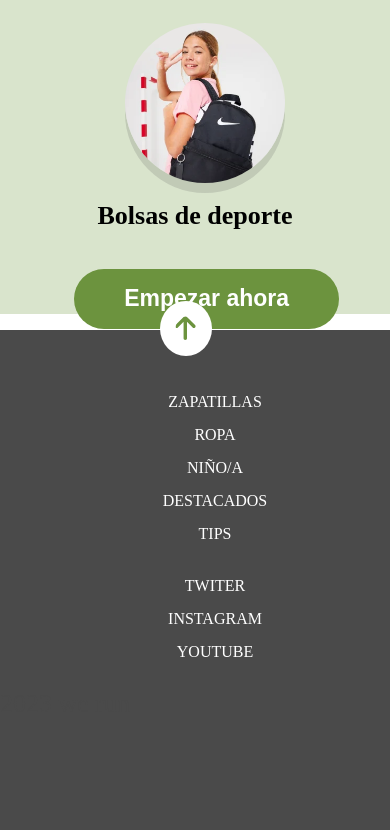
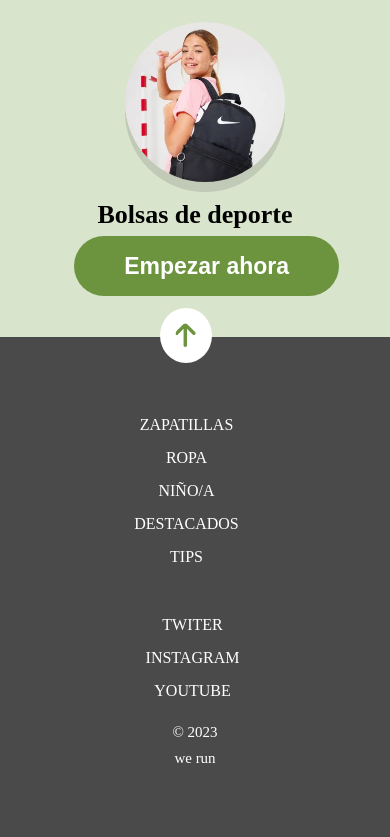
Before and after one commit to Adalab/modulo-1-evaluacion-final-PalomaFJ, a website built with Vite: page src/index.html in a window 390 px wide. Shown: the part 1937-2774 px from the top of the page. Built offline with nearby package versions, Linux system fonts and the light colour scheme.

Commit message:
casi terminado mobile

```diff
--- a/src/partials/footer.html
+++ b/src/partials/footer.html
@@ -19,6 +19,7 @@
         </ul>
     </nav>
     <div class="palabras-final-footer">
-        <p>2023 we run</p>
+        <p class="copy-2023-run">&copy; 2023 </p>
+        <p class="copy-2023-run">we <span class="corazon-verde"></span> run</p>
     </div>
 </footer>
--- a/src/scss/core/_reset.scss
+++ b/src/scss/core/_reset.scss
@@ -13,7 +13,6 @@ html, body {
     margin: 0;
     padding: 0;
     width: 100%;
-    overflow: hidden;
     display:block;
 }
 
--- a/src/scss/layout/_hero.scss
+++ b/src/scss/layout/_hero.scss
@@ -1,7 +1,7 @@
 @use"../core/variables" as vars;
 
 .hero-container {
-    margin-top: 0;
+    margin-top: -20px;
     display: flex;
     flex-direction: column;
     justify-content: center;
@@ -40,9 +40,9 @@ h1 {
     margin-right: 17%;
 
 }
-.hero-flecha {
+/*.hero-flecha {
 
-}
+}*/
   .flecha1 {
     margin-top: 103%;
     margin-left: -18%;
--- a/src/scss/layout/blanco.scss
+++ b/src/scss/layout/blanco.scss
@@ -11,7 +11,7 @@ h2 {color: vars.$verde-boton;
     font-weight: lighter;
     line-height: 30%;
     /* font-family: */
-    margin-top: 10%;
+    margin-top: 15%;
     margin-right: 0%;
 
 }
--- a/src/scss/layout/footer.scss
+++ b/src/scss/layout/footer.scss
@@ -1,6 +1,7 @@
 @use"../core/variables" as vars;
 
 .footer {
+    margin-top: -1px;
     background-color: vars.$gris;
     position: relative;
     z-index: -1;
@@ -15,8 +16,18 @@
     position: absolute;
 
 }
+.footer-menu-enlaces {
+    margin-left: -45px;
+    display: flex;
+    flex-direction: column;
+    justify-content: center;
+    align-items: center;
+    gap: 0px;
+    flex-wrap: wrap;
+}
 
 .lista-elementos-1 {
+    margin-left: -12px;
     color: vars.$blanco;
     display: flex;
     flex-direction: column;
@@ -33,5 +44,15 @@
     line-height: 33px;
 }
 .palabras-final-footer {
+    display: flex;
+    flex-direction: column;
     color: vars.$blanco;
+    text-align: center;
+    font-size: 10px;
+    margin-top: 0px;
 }
+.copy-2023-run {
+    color: vars.$blanco;
+    font-size: 15px;
+    line-height: 3px;
+}
--- a/src/scss/layout/verde.scss
+++ b/src/scss/layout/verde.scss
@@ -2,7 +2,7 @@
 
 .vuelta-seccion-verde {
     background-color: vars.$verde-seccion;
-    height: 900px;
+    height: 925px;
     z-index: -1;
     position: relative;
 }
@@ -50,6 +50,6 @@ article {
     max-height: 200px;
     width: 265px;
     display: inline-block;
-    margin-top: 2%;
+    margin-top: -6%;
     margin-left: 19%;
 }
```
